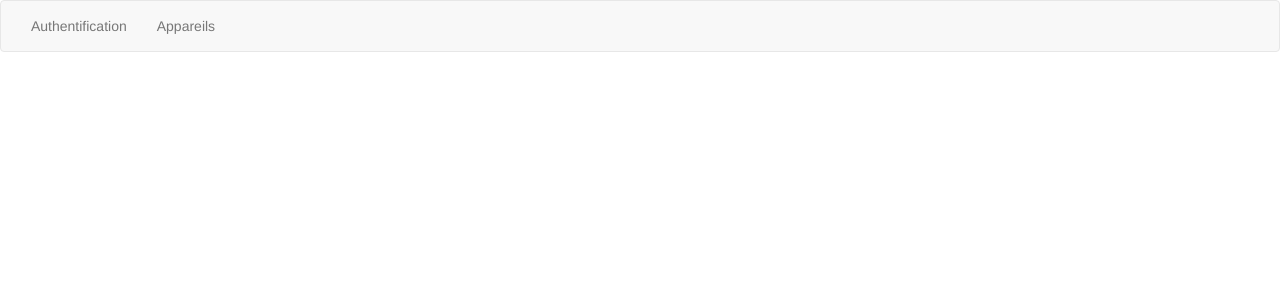
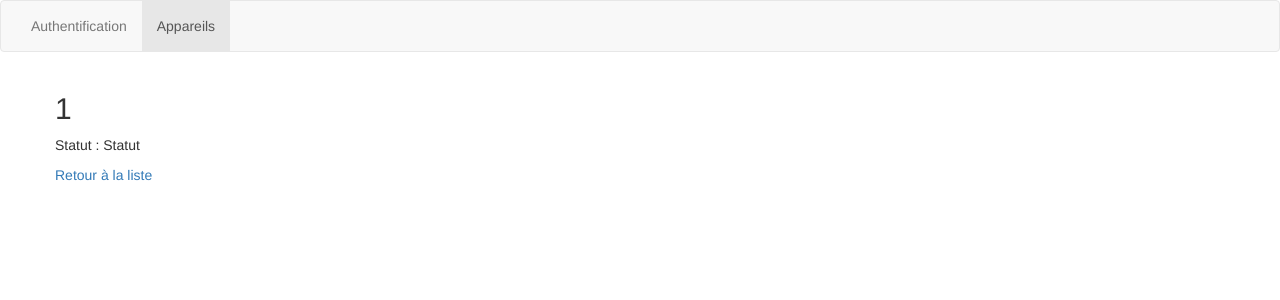
Before and after one commit to srroger/openclassroom-first-project, an Angular app: page /appareils/1 in a window 1280 px wide. Before the commit this address led to /. Shown: the top 300 px of the page. Built offline with nearby package versions, Linux system fonts and the light colour scheme.

Commit message:
Added a singlappareil component that uses activated route snapshot parameters

```diff
--- a/src/app/app.module.ts
+++ b/src/app/app.module.ts
@@ -8,12 +8,14 @@
 import { AuthComponent } from './auth/auth.component';
 import { AppareilViewComponent } from './appareil-view/appareil-view.component';
 import { AuthService } from './services/auth.service';
+import { SingleAppareilComponent } from './single-appareil/single-appareil.component';
 
 import {RouterModule, Routes} from "@angular/router";
 
 
 const appRoutes: Routes = [
 	{ path: 'appareils', component: AppareilViewComponent },
+	{ path: 'appareils/:id', component: SingleAppareilComponent },
 	{ path: 'auth', component: AuthComponent },
 	{ path: '', component: AppareilViewComponent }
 ];
@@ -24,7 +26,8 @@
     AppComponent,
     AppareilComponent,
     AuthComponent,
-    AppareilViewComponent
+    AppareilViewComponent,
+    SingleAppareilComponent
   ],
   imports: [
     BrowserModule,
--- /dev/null
+++ b/src/app/single-appareil/single-appareil.component.html
@@ -0,0 +1,3 @@
+<h2>{{ name }}</h2>
+<p>Statut : {{ status }}</p>
+<a routerLink="/appareils">Retour à la liste</a>
--- /dev/null
+++ b/src/app/single-appareil/single-appareil.component.ts
@@ -0,0 +1,22 @@
+import { Component, OnInit } from '@angular/core';
+import { AppareilService } from '../services/appareil.service';
+import { ActivatedRoute } from '@angular/router';
+
+@Component({
+  selector: 'app-single-appareil',
+  templateUrl: './single-appareil.component.html',
+  styleUrls: ['./single-appareil.component.scss']
+})
+export class SingleAppareilComponent implements OnInit {
+
+	name: string = 'Appareil';
+	status: string = 'Statut';
+
+  constructor(private appareilService: AppareilService,
+  						private route: ActivatedRoute) { }
+
+  ngOnInit() {
+  	this.name = this.route.snapshot.params['id'];
+  }
+
+}
```
Also changed, not shown: src/app/single-appareil/single-appareil.component.scss (added).
